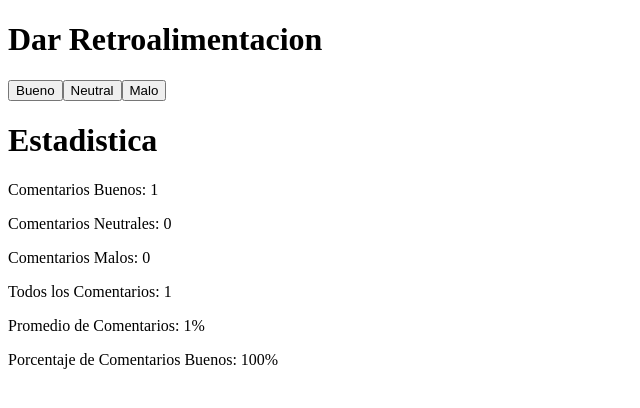
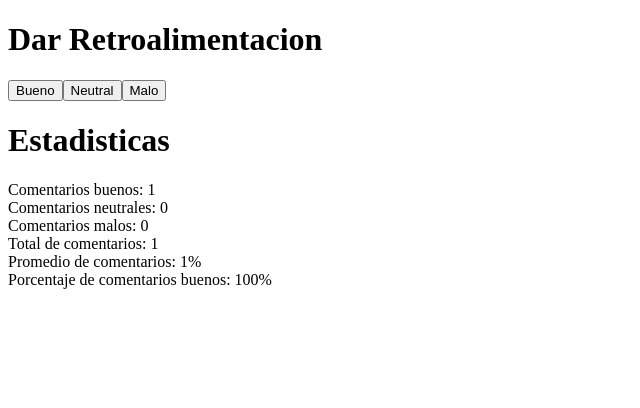
Before and after one commit to facusardi/desarrollo-we-practica, a React (Vite) app in the folder Part 1/Unicafe/: page / in a window 1280 px wide. Both pictures are taken after a click on the button "Bueno". Shown: the top 408 px of the page, without its empty margins (0-640 px from the left). Built offline with nearby package versions, Linux system fonts and the light colour scheme.

Commit message:
Ejercicio 1.10 Finalizado

```diff
--- a/Part 1/Unicafe/src/App.jsx
+++ b/Part 1/Unicafe/src/App.jsx
@@ -1,22 +1,29 @@
 import { useState } from 'react'
 import Stadistic from './Componentes/Stadistics'
+import Button from './Componentes/Button'
+
 
 
 
 const App = () => {
-  const [votes, setVotes]= useState({
-    bueno: 0,
-    neutral: 0,
-    malo: 0
-})
-
+const [votes, setVotes]= useState({
+        bueno: 0,
+        neutral: 0,
+        malo: 0
+    })
+     const handleVote = (tipo) => {
+    setVotes(prevVotes => ({
+      ...prevVotes,
+      [tipo]: prevVotes[tipo] + 1
+    }))
+  }
   return (
     <div>
       <h1>Dar Retroalimentacion</h1>
-      <button onClick={() => setVotes({... votes, bueno: votes.bueno + 1})}>Bueno</button>
-      <button onClick={() => setVotes({... votes, neutral: votes.neutral + 1})}>Neutral</button>
-      <button onClick={() => setVotes({... votes, malo: votes.malo + 1})}>Malo</button>
+      <Button onVote={handleVote} />
+      <h1>Estadisticas</h1>
       <Stadistic votes={votes}/>
+
     </div>
   )
 }
--- /dev/null
+++ b/Part 1/Unicafe/src/Componentes/Button.jsx
@@ -0,0 +1,12 @@
+import React from 'react'
+
+
+const Button = ({ onVote }) => (
+  <div>
+    <button onClick={() => onVote('bueno')}>Bueno</button>
+    <button onClick={() => onVote('neutral')}>Neutral</button>
+    <button onClick={() => onVote('malo')}>Malo</button>
+  </div>
+)
+
+export default Button
--- /dev/null
+++ b/Part 1/Unicafe/src/Componentes/StadisticLine.jsx
@@ -0,0 +1,7 @@
+import React from 'react'
+
+export const StadisticLine = ({ text, value }) => (
+  <div>
+    {text} {value}
+  </div>
+)
--- a/Part 1/Unicafe/src/Componentes/Stadistics.jsx
+++ b/Part 1/Unicafe/src/Componentes/Stadistics.jsx
@@ -1,22 +1,19 @@
 import React from 'react'
+import { StadisticLine } from './StadisticLine'
 
 const Stadistic = ({votes}) => {
-
   const getAll = () => votes.bueno + votes.neutral + votes.malo
-  const getProm = () => (votes.bueno - votes.malo) / getAll()
-  const getDisparo = () => votes.bueno*100 / getAll()
-
+  const getProm = () => (votes.bueno - votes.malo) / getAll()+'%'
+  const getDisparo = () => (votes.bueno * 100) / getAll()+'%'
   return (
     getAll()=== 0 ? <p>No hay retroalimentacion</p> :
     <div>
-
-       <h1>Estadistica</h1>
-      <p>Comentarios Buenos: {votes.bueno}</p>
-      <p>Comentarios Neutrales: {votes.neutral}</p>
-      <p>Comentarios Malos: {votes.malo}</p>
-      <p>Todos los Comentarios: {getAll()}</p>
-      <p>Promedio de Comentarios: {getProm()}%</p>
-      <p>Porcentaje de Comentarios Buenos: {getDisparo()}%</p>
+      <StadisticLine text='Comentarios buenos:' value={votes.bueno} />
+      <StadisticLine text='Comentarios neutrales:' value={votes.neutral} />
+      <StadisticLine text='Comentarios malos:' value={votes.malo} />
+      <StadisticLine text='Total de comentarios:' value={getAll()} />
+      <StadisticLine text='Promedio de comentarios:' value={getProm()}/>
+      <StadisticLine text='Porcentaje de comentarios buenos:' value={getDisparo()}/>
     </div>
   )
 }
```
